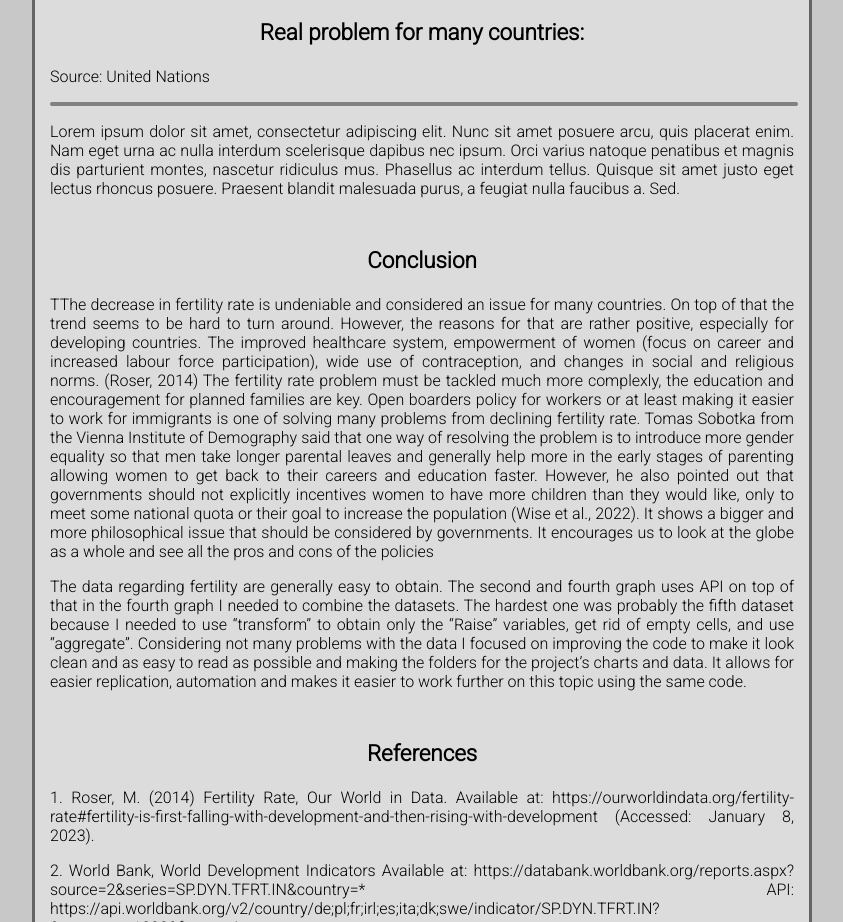
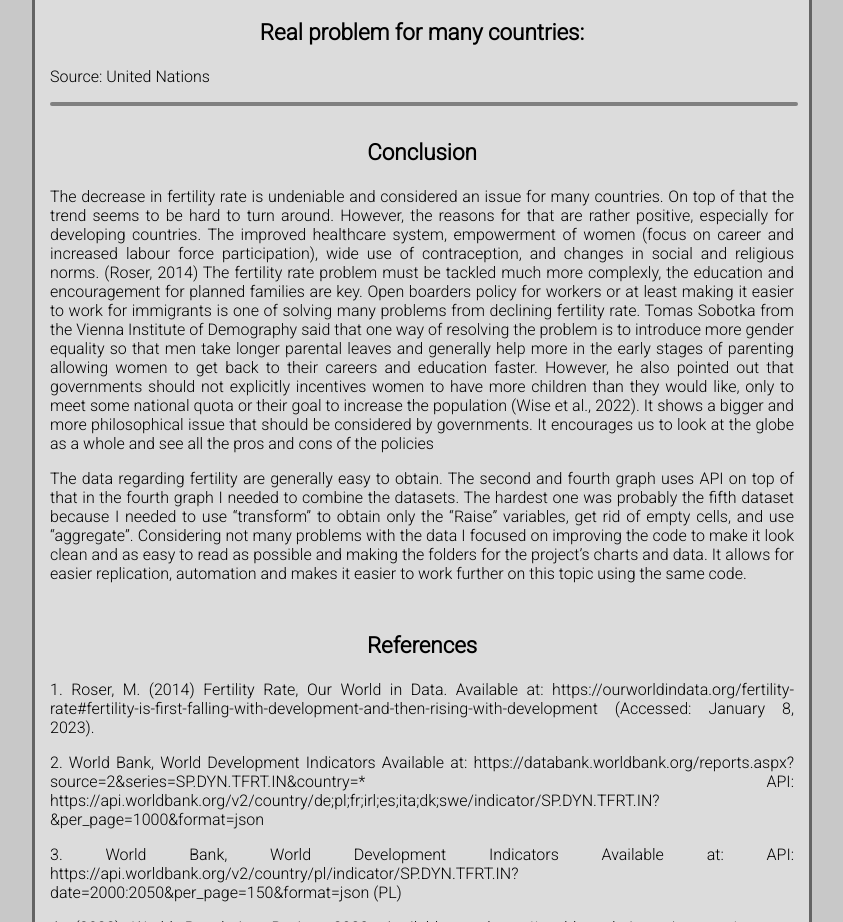
Before and after one commit to Gozdziewicz23/Gozdziewicz23.github.io, a plain HTML site: page project.html in a window 1280 px wide. Shown: the part 1180-2102 px from the top of the page, without its empty margins (218-1061 px from the left). Drawn offline with Linux system fonts and the light colour scheme; a script that the page names is missing.

Commit message:
Update project.html

```diff
--- a/project.html
+++ b/project.html
@@ -70,14 +70,12 @@
         <p>Source: United Nations</p>
         <div class="chart" id="realProblem"></div>
 
-        <p>
-            Lorem ipsum dolor sit amet, consectetur adipiscing elit. Nunc sit amet posuere arcu, quis placerat enim. Nam eget urna ac nulla interdum scelerisque dapibus nec ipsum. Orci varius natoque penatibus et magnis dis parturient montes, nascetur ridiculus mus. Phasellus ac interdum tellus. Quisque sit amet justo eget lectus rhoncus posuere. Praesent blandit malesuada purus, a feugiat nulla faucibus a. Sed.
-        </p>
+
     </section>
     <section>
         <h3 class="section-title">Conclusion</h3>
         <p>
-           TThe decrease in fertility rate is undeniable and considered an issue for many countries. On top of that the trend seems to be hard to turn around. However, the reasons for that are rather positive, especially for developing countries. The improved healthcare system, empowerment of women (focus on career and increased labour force participation), wide use of contraception, and changes in social and religious norms.   (Roser, 2014)
+           The decrease in fertility rate is undeniable and considered an issue for many countries. On top of that the trend seems to be hard to turn around. However, the reasons for that are rather positive, especially for developing countries. The improved healthcare system, empowerment of women (focus on career and increased labour force participation), wide use of contraception, and changes in social and religious norms.   (Roser, 2014)
 The fertility rate problem must be tackled much more complexly, the education and encouragement for planned families are key. Open boarders policy for workers or at least making it easier to work for immigrants is one of solving many problems from declining fertility rate. Tomas Sobotka from the Vienna Institute of Demography said that one way of resolving the problem is to introduce more gender equality so that men take longer parental leaves and generally help more in the early stages of parenting allowing women to get back to their careers and education faster. However, he also pointed out that governments should not explicitly incentives women to have more children than they would like, only to meet some national quota or their goal to increase the population (Wise et al., 2022). It shows a bigger and more philosophical issue that should be considered by governments. It encourages us to look at the globe as a whole and see all the pros and cons of the policies
         </p>
         <p>
```
